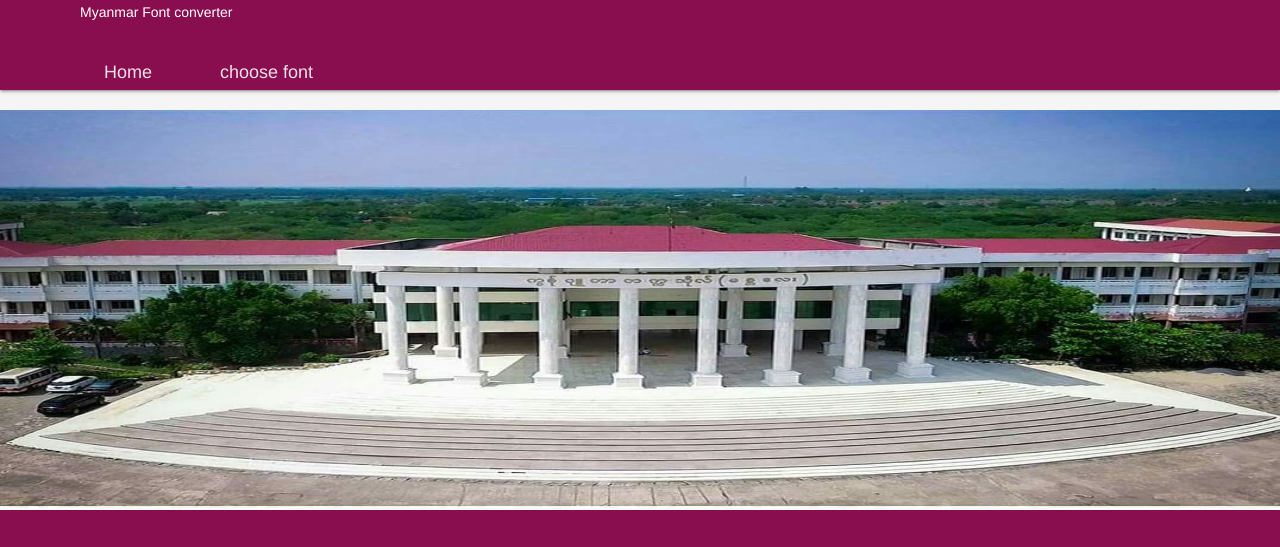
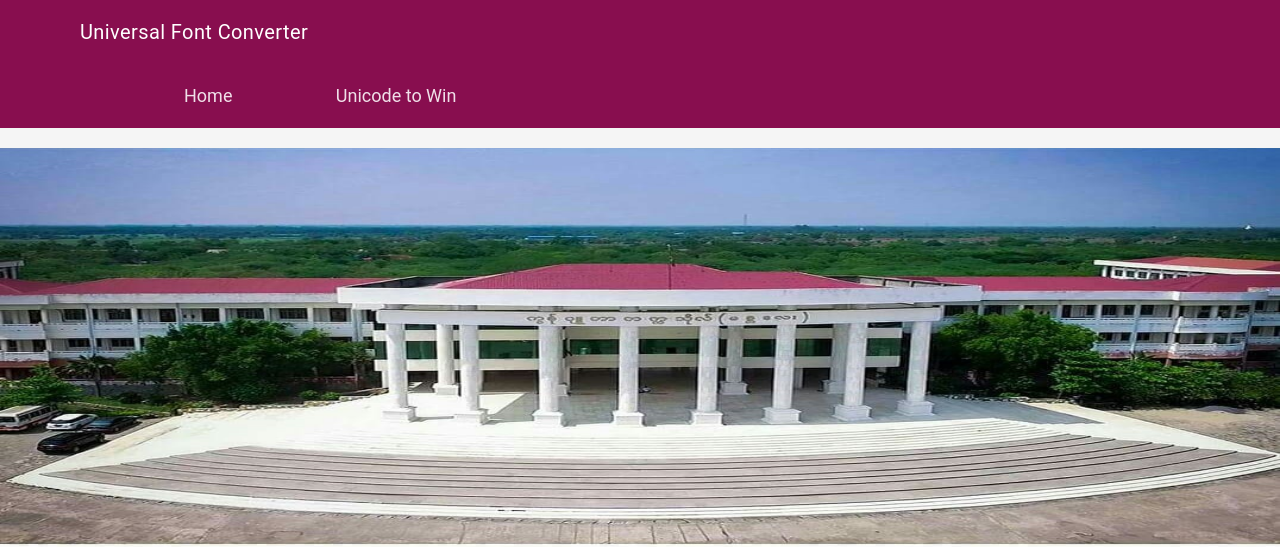
Before and after one commit to geohope15/Right, a Flask app: page / in a window 1280 px wide. Shown: the top 547 px of the page. Run offline with Flask 2, Linux system fonts and the light colour scheme.

Commit message:
add index.htl

```diff
--- a/templates/index.html
+++ b/templates/index.html
@@ -12,10 +12,10 @@
 					your background is light. */
 					color: white;
 				}
-
-
-
-
+			#title1
+				{
+					font-size:25px;
+				}
 				.mdl-navigation__link
 				{
 					 color:#000000;
@@ -26,14 +26,8 @@
 					 padding-bottom:
 					 padding-top:10px;
 				}
-			nav
-				{
-					  color: #fff;
-					  background-color:#880e4f;
-					  width: 100%;
-					  height:90px;
-					  line-height:80px;
-				}
+
+
 			body
 				{
 					display: flex;
@@ -43,11 +37,14 @@
 			main
 				{
 					flex: 1 0 auto;
-			}
+				}
+
+
 			.mdl-mega-footer
 				{
 					background-color:#880e4f;
 				}
+
 	</style>
     <script>
 
@@ -72,7 +69,14 @@
 	<body class="mdl-demo mdl-color--grey-100 mdl-color-text--grey-700 mdl-base">
     <!-- Uses a transparent header that draws on top of the layout's background -->
 		<div class="demo-layout-transparent mdl-layout mdl-js-layout"></div>
-			<ul id="dropdown1" class="dropdown-content">
+<header class="mdl-layout__header mdl-layout__header--scroll mdl-color--pink-900">
+
+          <div class="mdl-layout__header-row mdl-layout--small-screen-only">
+              <span class="mdl-layout-title">Universal Font Converter</span>
+          </div>
+          <div class="mdl-layout__header-row">
+              <span class="mdl-layout-title">
+			  <ul id="dropdown1" class="dropdown-content">
 				<li><a href="{{url_for('wintouni')}}">Win to Uni</a></li>
 				<li><a href="{{url_for('unitowin')}}">Uni to Win</a></li>
 				<li><a href="{{url_for('unitozawgyi')}}">Uni to Zawgyi</a></li>
@@ -80,18 +84,16 @@
 				<li><a href="{{url_for('wintozawgyi')}}">Win to Zawgyi</a></li>
 				<li><a href="{{url_for('zawgyitowin')}}">Zawgyi to Win</a></li>
 		   </ul>
-		   <nav>
 		   <div class="mdl-layout--large-screen-only mdl-layout__header-row">
-				<div class="nav-wrapper">
-					<a><p id="title1">Myanmar Font converter</a>
-						<ul class="right hide-on-med-and-down">
-							<li><a class="mdl-navigation__link" href="{{url_for('home')}}">Home</a></li>
-							<li><a class="dropdown-trigger mdl-navigation__link" href="#!" data-target="dropdown1">&nbsp;&nbsp;&nbsp;
-							choose font&nbsp;&nbsp;&nbsp;</a></li>
-						</ul>
+
+							<a class="mdl-navigation__link" href="{{url_for('home')}}">Home</a>&nbsp;&nbsp;&nbsp;&nbsp;&nbsp;&nbsp;&nbsp;
+							<a class="dropdown-trigger mdl-navigation__link" href="#!" data-target="dropdown1">&nbsp;&nbsp;&nbsp;
+							Unicode to Win &nbsp;&nbsp;&nbsp;</a></li>
+
 				</div>
-			</nav>
-			</div>
+			</span>
+         </div>
+      </header>
 			<main class="mdl-layout__content">
 				<div class="page-content"><!-- Your content goes here -->
 					<br>
```
